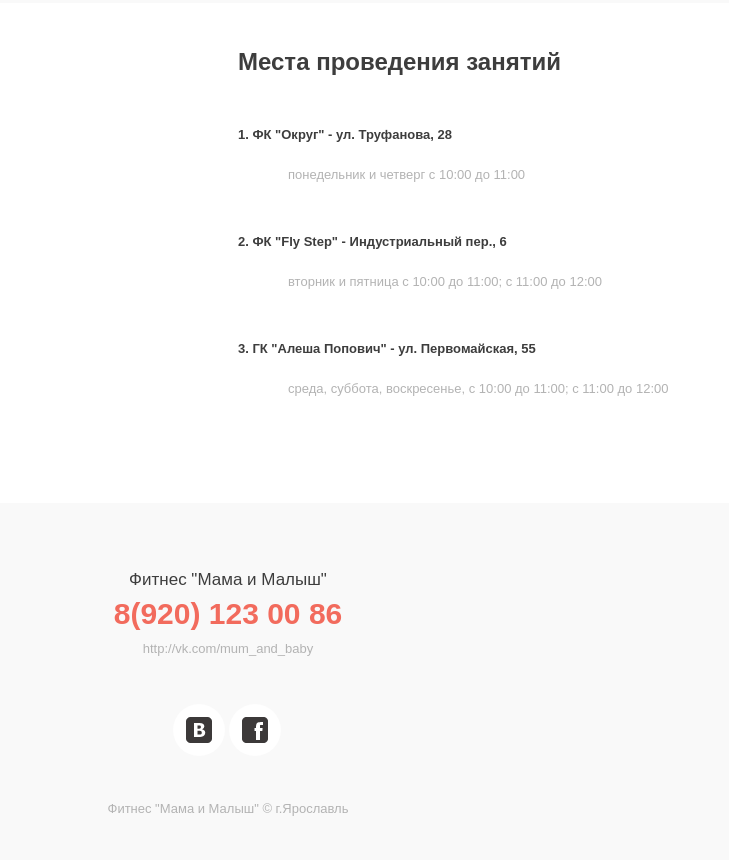
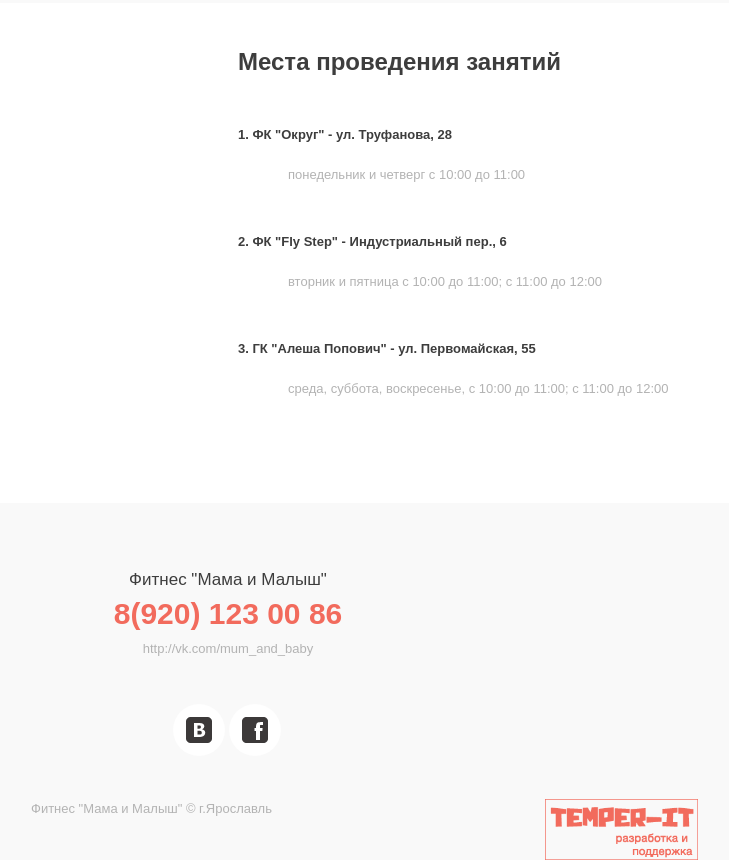
Before and after one commit to fitness-mom-and-baby/fitness-mom-and-baby.github.io, a plain HTML site: page index.html in a window 1280 px wide. Shown: the part 2504-3364 px from the top of the page, without its empty margins (412-1141 px from the left). Drawn offline with Linux system fonts and the light colour scheme; a script that the page names is missing.

Commit message:
Добавтл шильдик

```diff
--- a/index.html
+++ b/index.html
@@ -313,7 +313,9 @@
                 <a href="http://vk.com/mum_and_baby"><span class="fa-vk-img fa"></span></a>
                 <a href="https://www.facebook.com/groups/273883782761029/"><span class="fa-facebook-img fa"></span></a>
             </div>
-            <p class="privacy marg2">Фитнес "Мама и Малыш" &copy; г.Ярославль <span id="copyright-year"></span></p>
+            <p class="privacy marg2">Фитнес "Мама и Малыш" &copy; г.Ярославль <span id="copyright-year"></span>
+              <a href="http://temper-it.com/"><img class="temper-it" src="./images/logo.png" style="width: 153px;float: right;"></a>
+            </p>
         </div>
     </div>
 </footer>
```
Also changed, not shown: images/logo.png (added).
